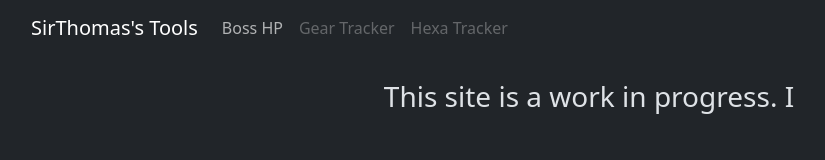
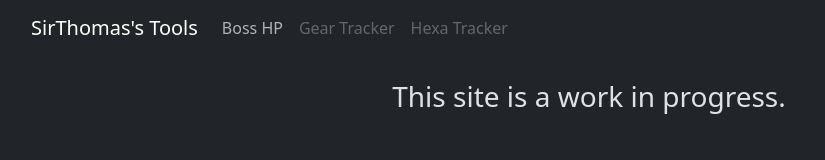
Before and after one commit to Sir-Thomas/sir-thomas.github.io, a plain HTML site: page index.html in a window 1280 px wide. Shown: the whole page, without its empty margins (51-876 px from the left). Drawn offline with nearby package versions, Linux system fonts and the light colour scheme.

Commit message:
fix typo

```diff
--- a/index.html
+++ b/index.html
@@ -36,7 +36,6 @@
 
     <h3 class="text-center mt-4">
         This site is a work in progress.
-        I
     </h3>
 
     <script src="https://cdn.jsdelivr.net/npm/bootstrap@5.3.7/dist/js/bootstrap.bundle.min.js"
```
